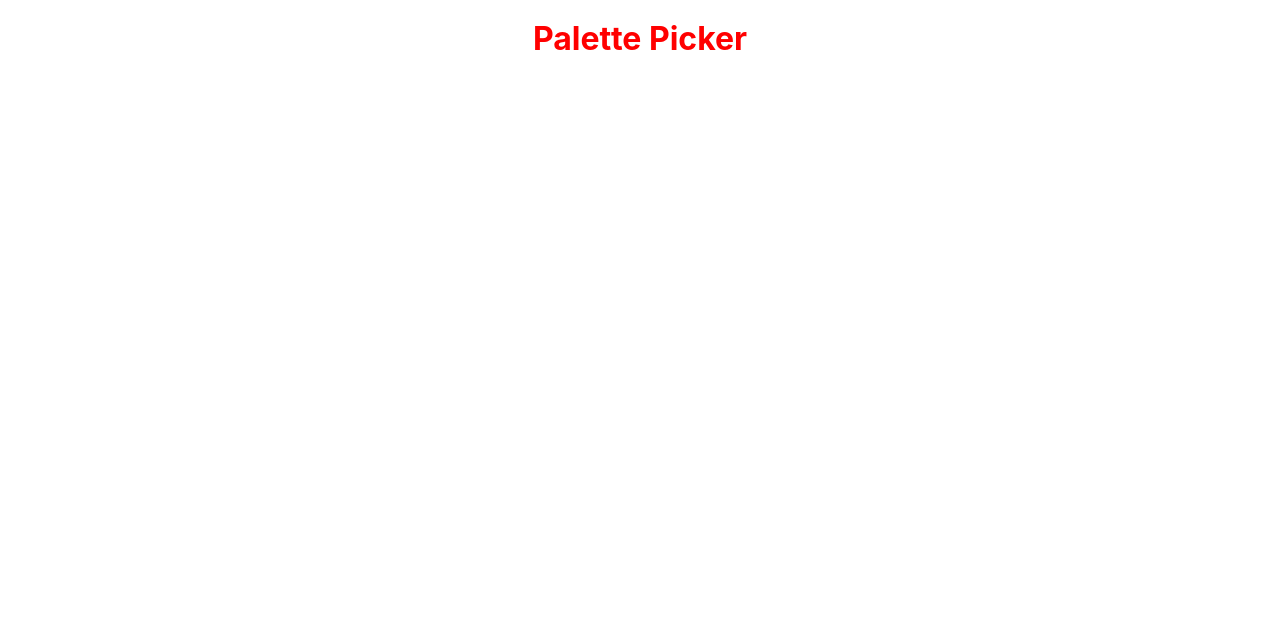
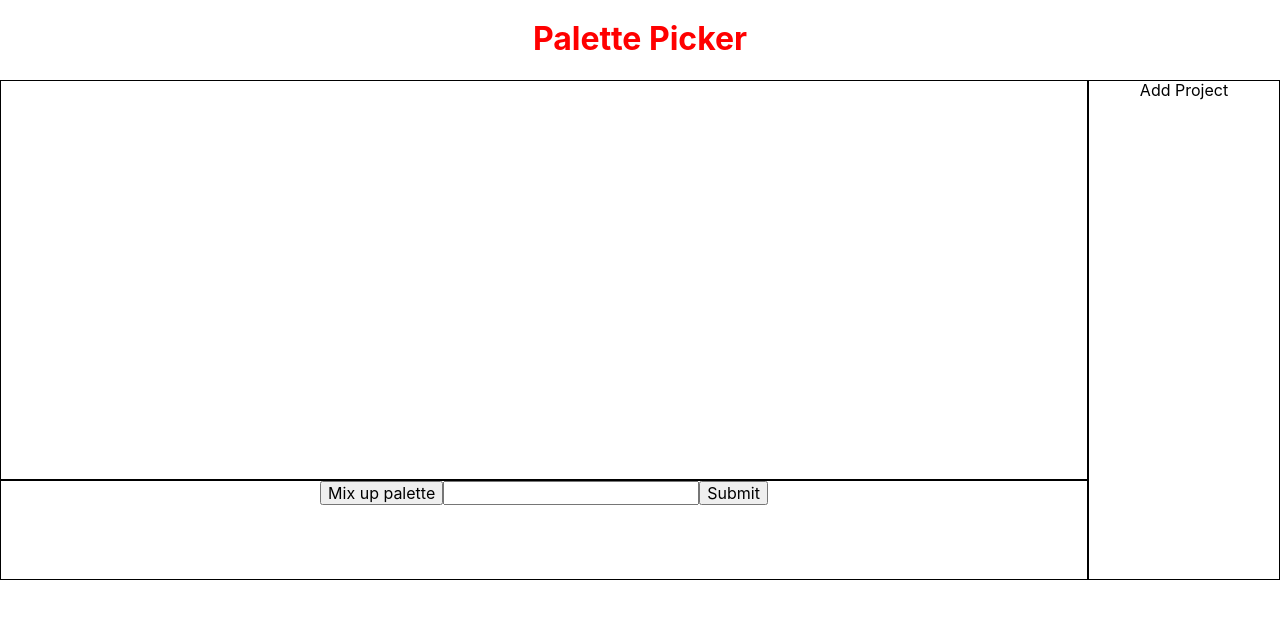
Before and after one commit to TomWilhoit/palette-picker, a React (Create React App) app: page / in a window 1280 px wide. Shown: the top 618 px of the page. Built offline with nearby package versions, Linux system fonts and the light colour scheme; no server answers.

Commit message:
Sets up grid layout of main page

```diff
--- a/src/Components/Body/Body.js
+++ b/src/Components/Body/Body.js
@@ -1,12 +1,14 @@
 import React from 'react'
 import { PalettePicker } from '../../Containers/PalettePicker/PalettePicker'
+import { Projects } from '../../Containers/Projects/Projects'
+import { Control} from '../../Containers/Control/Control'
 
 export const Body = () => {
   return(
-    <div>
-      <div><PalettePicker /></div>
-      <div></div>
-      <div></div>
+    <div className='body'>
+      <div className='palette-picker'><PalettePicker /></div>
+      <div className='projects'><Projects /></div>
+      <div className='control'><Control /></div>
     </div>
   )
 }
--- a/src/Components/Body/_body.scss
+++ b/src/Components/Body/_body.scss
@@ -0,0 +1,25 @@
+.body {
+  display: grid;
+  grid-template-columns: 85% 15%;
+  grid-template-rows: 80% 20%;
+  grid-template-areas:
+    "palette projects"
+    "control projects";
+  height: 500px;
+  width: 100%;
+}
+
+.palette-picker {
+  border: 1px solid black;
+  grid-area: palette;
+}
+
+.projects {
+  border: 1px solid black;
+  grid-area: projects;
+}
+
+.control {
+  border: 1px solid black;
+  grid-area: control;
+}
--- /dev/null
+++ b/src/Containers/Control/Control.js
@@ -0,0 +1,24 @@
+import React, { Component } from 'react';
+
+export class Control extends Component {
+  constructor() {
+    super()
+    this.state = {
+
+    }
+  }
+
+  render() {
+
+
+    // We may consider having more components in here for purposes of
+    // keeping functionality clean, what is held in state, etc
+    return(
+      <div>
+        <button>Mix up palette</button>
+        <input />
+        <button>Submit</button>
+      </div>
+    )
+  }
+}
--- a/src/Containers/PalettePicker/_palettePicker.scss
+++ b/src/Containers/PalettePicker/_palettePicker.scss
@@ -0,0 +1,4 @@
+.color-box {
+  height: 100%;
+  width: 20%;
+}
--- /dev/null
+++ b/src/Containers/Projects/Projects.js
@@ -0,0 +1,24 @@
+import React, { Component } from 'react';
+
+export class Projects extends Component {
+  constructor() {
+    super()
+    this.state = {
+
+    }
+  }
+
+  // addProject = () => {}
+
+  // function to gather project names
+  // thinking we make Project component for each one
+  // may make delete easier
+
+  render() {
+    return(
+      <div>
+        <div>Add Project</div>
+      </div>
+    )
+  }
+}
--- a/src/Style/index.scss
+++ b/src/Style/index.scss
@@ -4,4 +4,7 @@
 @import '../Containers/App/app';
 @import '../Components/Header/header';
 @import '../Components/Loading/loading';
+@import '../Components/Body/body';
 @import '../Containers/PalettePicker/palettePicker';
+@import '../Containers/Projects/projects';
+@import '../Containers/Control/control';
```
Also changed, not shown: src/Containers/Control/_control.scss (added), src/Containers/Projects/_projects.scss (added), 2 other files (tests, documents, lock files or other folders).
